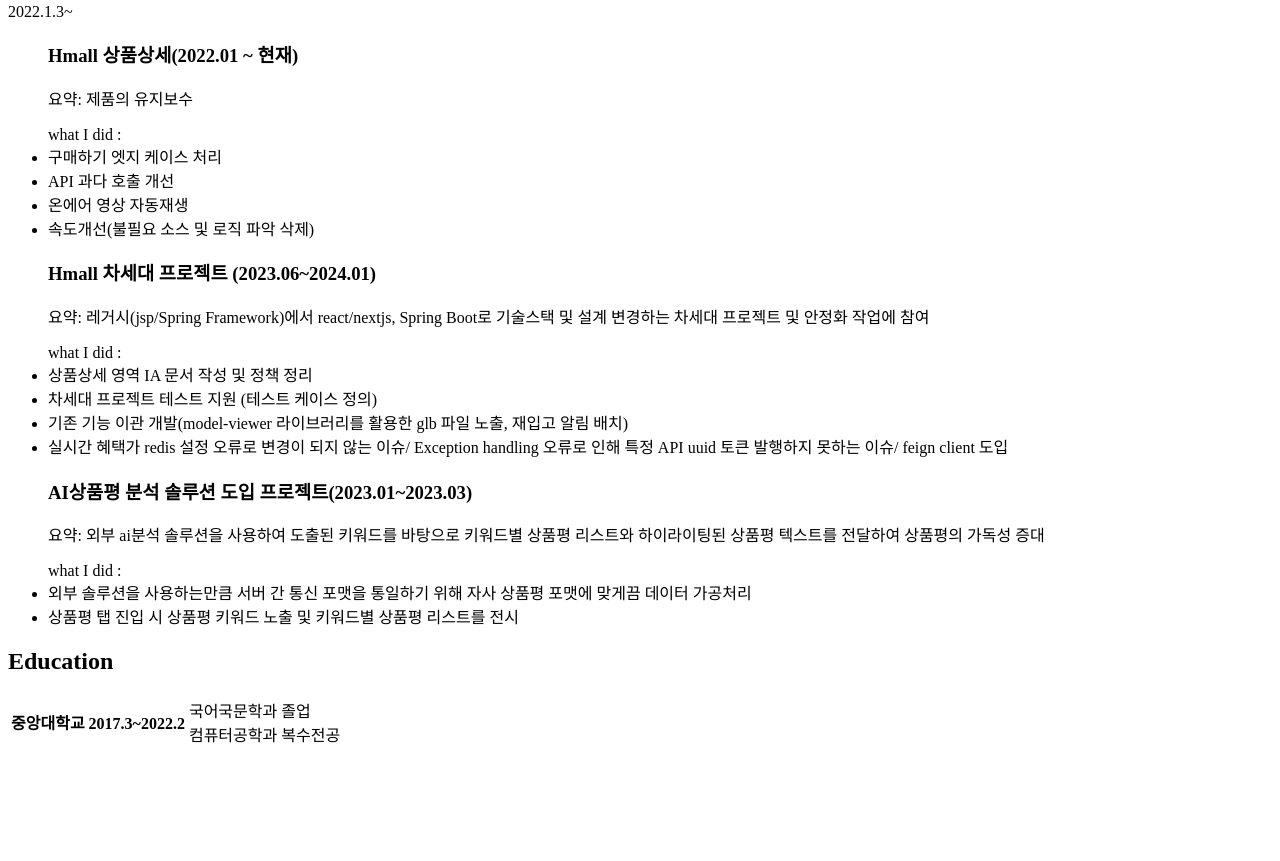
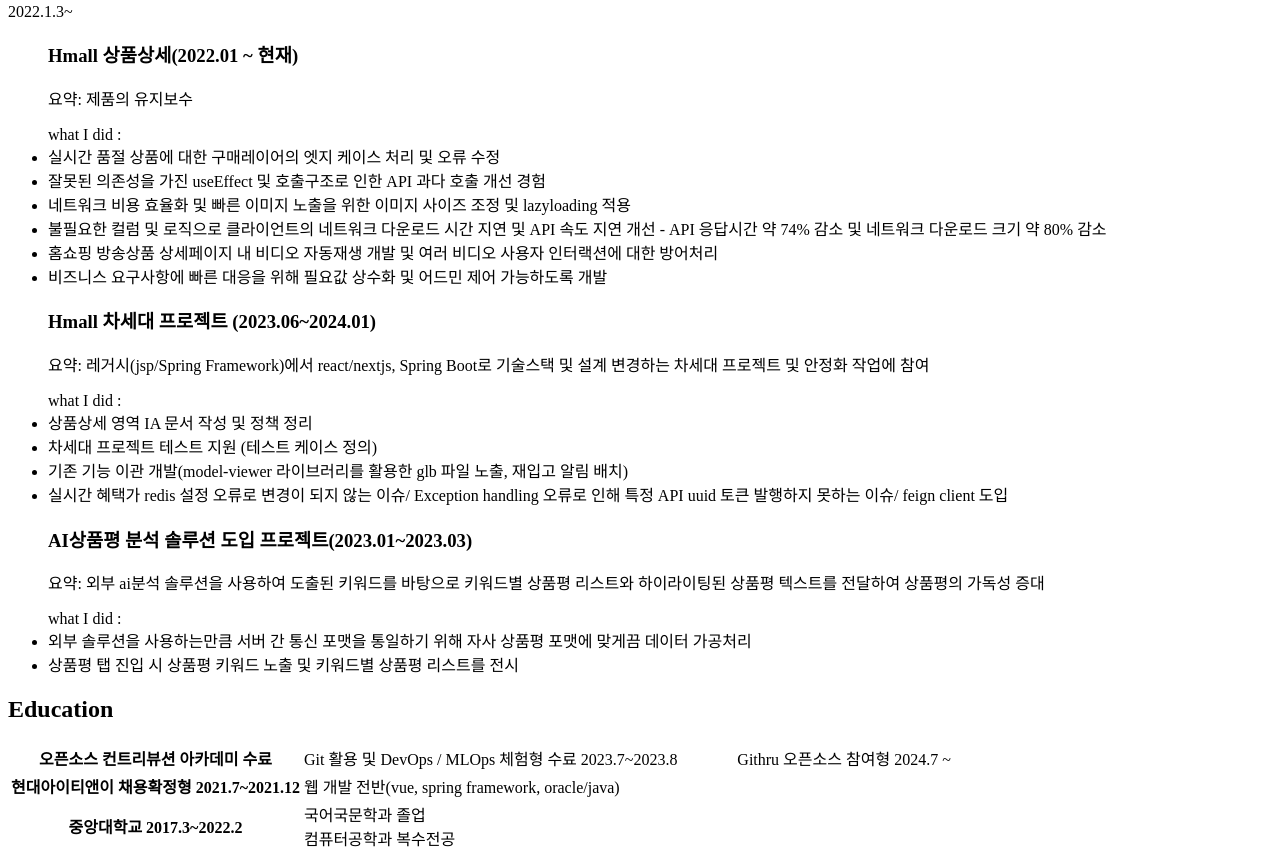
Before and after one commit to pithesun/blog, a Gatsby site: page /about in a window 1280 px wide. Shown: the part 474-1335 px from the top of the page. Before the commit the page ends 1231 px from the top, so only its background shows below. Built offline with nearby package versions, Linux system fonts and the light colour scheme; Gatsby itself is replaced by a stand-in of ours.

Commit message:
[글쓰기] About me

```diff
--- a/src/components/WorkExperience/index.js
+++ b/src/components/WorkExperience/index.js
@@ -16,10 +16,12 @@ export const WorkExperience = () => {
             title={"Hmall 상품상세(2022.01 ~ 현재)"}
             description={"제품의 유지보수"}
             didlist={[
-              `구매하기 엣지 케이스 처리`,
-              `API 과다 호출 개선`,
-              `온에어 영상 자동재생`,
-              `속도개선(불필요 소스 및 로직 파악 삭제)`,
+              "실시간 품절 상품에 대한 구매레이어의 엣지 케이스 처리 및 오류 수정",
+              "잘못된 의존성을 가진 useEffect 및 호출구조로 인한 API 과다 호출 개선 경험",
+              "네트워크 비용 효율화 및 빠른 이미지 노출을 위한 이미지 사이즈 조정 및 lazyloading 적용",
+              "불필요한 컬럼 및 로직으로 클라이언트의 네트워크 다운로드 시간 지연 및 API 속도 지연 개선 - API 응답시간 약 74% 감소 및 네트워크 다운로드 크기 약 80% 감소 ",
+              "홈쇼핑 방송상품 상세페이지 내 비디오 자동재생 개발 및 여러 비디오 사용자 인터랙션에 대한 방어처리",
+              "비즈니스 요구사항에 빠른 대응을 위해 필요값 상수화 및 어드민 제어 가능하도록 개발",
             ]}
           />
           <WorkExperienceRow
--- a/src/pages/about.js
+++ b/src/pages/about.js
@@ -26,6 +26,15 @@ const AboutPage = () => {
           <col />
         </colgroup>
         <tr>
+          <th>오픈소스 컨트리뷰션 아카데미 수료</th>
+          <td> Git 활용 및 DevOps / MLOps 체험형 수료 2023.7~2023.8</td>
+          <td> Githru 오픈소스 참여형 2024.7 ~</td>
+        </tr>
+        <tr>
+          <th>현대아이티앤이 채용확정형 2021.7~2021.12</th>
+          <td>웹 개발 전반(vue, spring framework, oracle/java)</td>
+        </tr>
+        <tr>
           <th>중앙대학교 2017.3~2022.2</th>
           <td>
             국어국문학과 졸업 <br /> 컴퓨터공학과 복수전공
```
